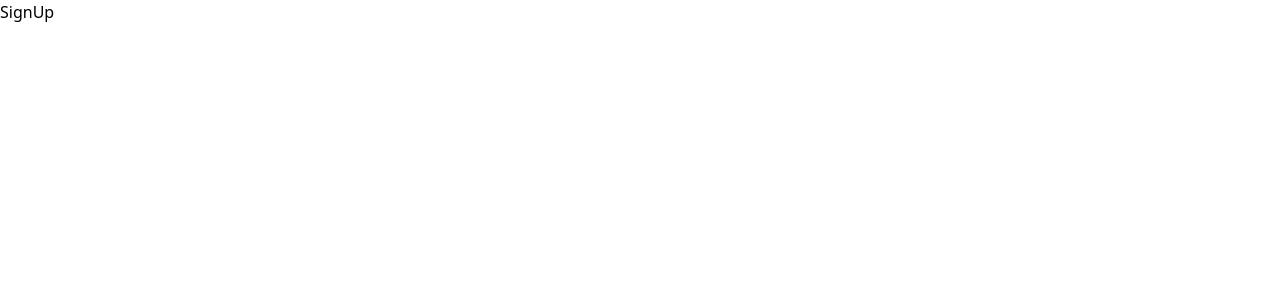
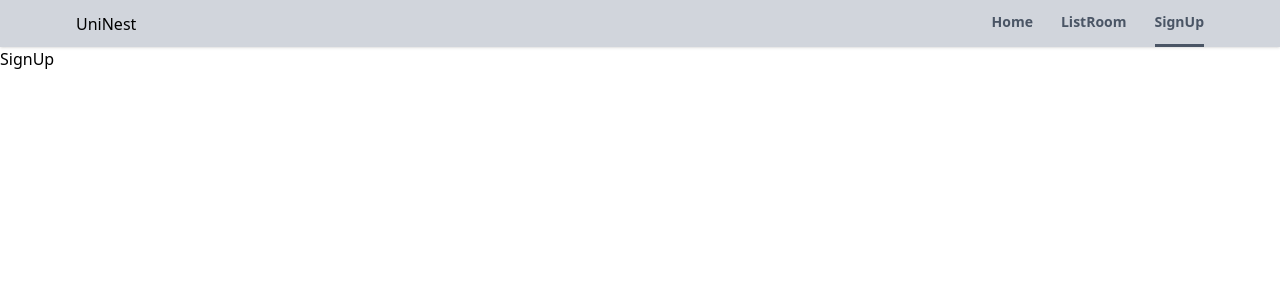
Before and after one commit to parthodas23/UniNest-P, a React (Vite) app: page /sign-up in a window 1280 px wide. Shown: the top 300 px of the page. Built offline with nearby package versions, Linux system fonts and the light colour scheme.

Commit message:
Header Section

```diff
--- a/src/App.jsx
+++ b/src/App.jsx
@@ -6,9 +6,11 @@ import SignIn from "./pages/SignIn";
 import Profile from "./pages/Profile";
 import ForgotPassword from "./pages/ForgotPassword";
 import ListRoom from "./pages/ListRoom";
+import Header from "./components/Header";
 const App = () => {
   return (
     <Router>
+      <Header />
       <Routes>
         <Route path="/" element={<Home />} />
         <Route path="/sign-up" element={<SignUp />} />
--- /dev/null
+++ b/src/components/Header.jsx
@@ -0,0 +1,54 @@
+import React from "react";
+import { useLocation, useNavigate } from "react-router-dom";
+
+const Header = () => {
+  const location = useLocation();
+  const navigate = useNavigate();
+  console.log(location.pathname);
+
+  const pathMatchRoutes = (route) => {
+    if (route === location.pathname) {
+      return true;
+    }
+  };
+  return (
+    <div className="bg-gray-300 sticky border-b-white top-0 shadow-sm">
+      <header className="flex justify-between items-center max-w-6xl mx-auto px-3">
+        <div onClick={() => navigate("/")} className="cursor-pointer">
+          UniNest
+        </div>
+        <div>
+          <ul className="flex space-x-7">
+            <li
+              onClick={() => navigate("/")}
+              className={`cursor-pointer py-3 text-sm text-gray-600 font-semibold  ${
+                pathMatchRoutes("/") && "border-b-[3px]"
+              } `}
+            >
+              Home
+            </li>
+
+            <li
+              onClick={() => navigate("/list-room")}
+              className={`cursor-pointer py-3 text-sm font-semibold text-gray-600 ${
+                pathMatchRoutes("/list-room") && "border-b-[3px]"
+              }`}
+            >
+              ListRoom
+            </li>
+            <li
+              onClick={() => navigate("/sign-up")}
+              className={`cursor-pointer py-3 text-sm font-semibold text-gray-600 ${
+                pathMatchRoutes("/sign-up") && "border-b-[3px]"
+              }`}
+            >
+              SignUp
+            </li>
+          </ul>
+        </div>
+      </header>
+    </div>
+  );
+};
+
+export default Header;
```
